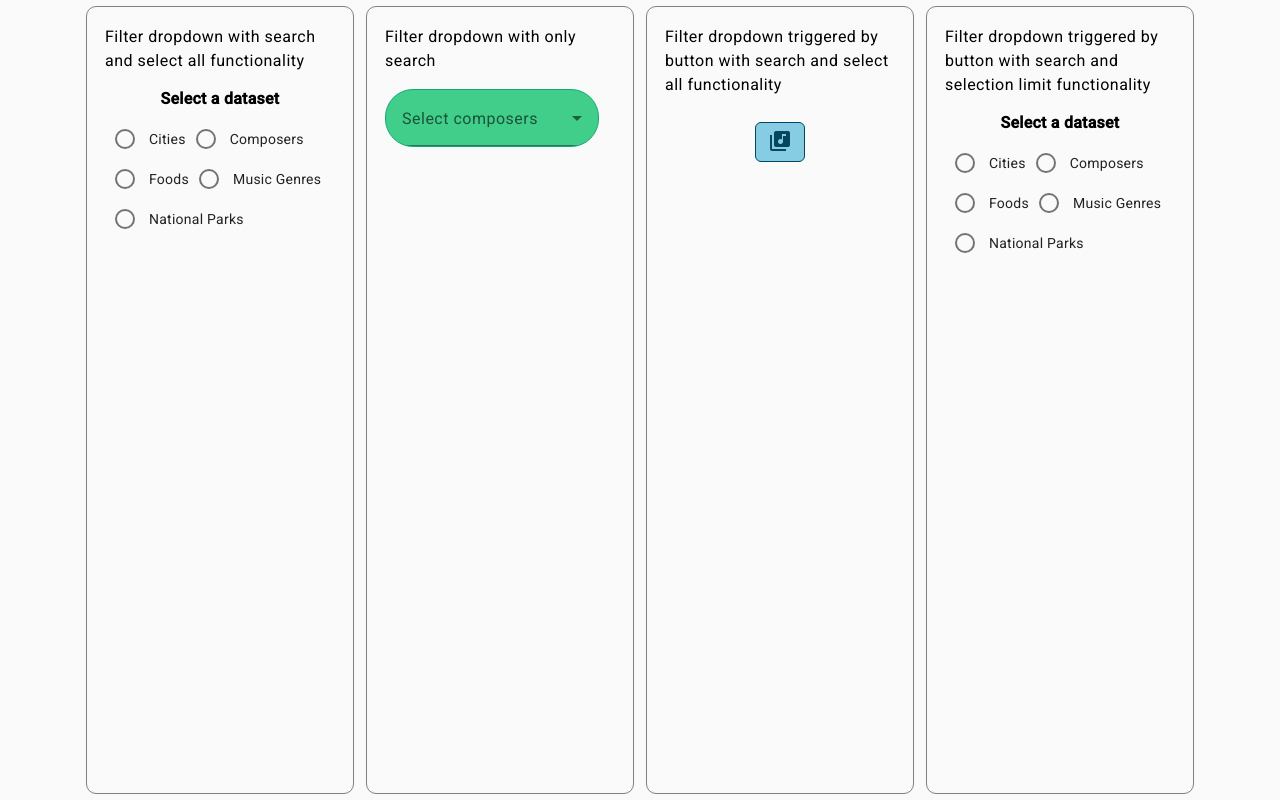
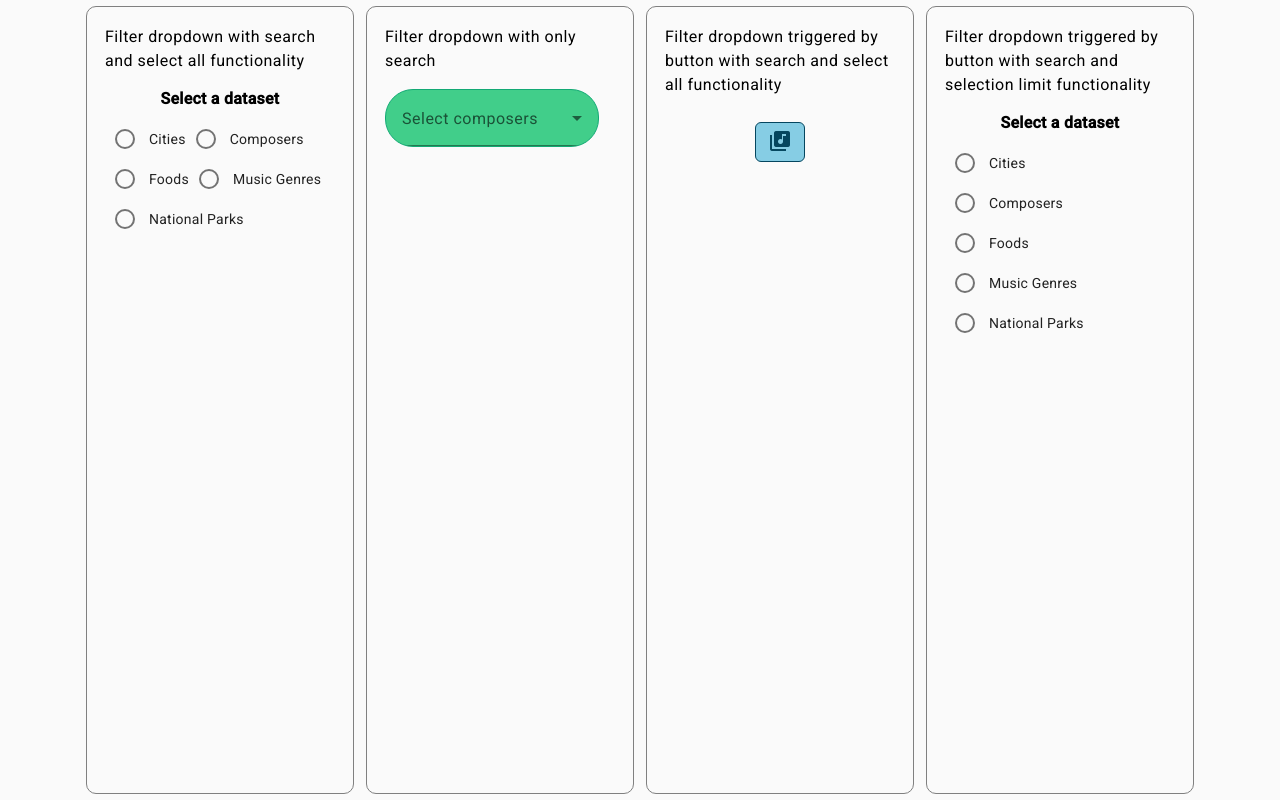
Before and after one commit to ztw17/generic-filter-dropdown, an Angular app: page / in a window 1280 px wide. Built offline with nearby package versions, Linux system fonts and the light colour scheme.

Commit message:
Change alignment of radio buttons

```diff
--- a/src/app/app.component.html
+++ b/src/app/app.component.html
@@ -12,13 +12,11 @@
         (dropdownSelectionChange)="updateSelectedItems($event, 0)"
         [datasetChanged$]="datasetOneChanged$">
       </filter-dropdown>
-      <div class="chips-container">
       <mat-chip-listbox>
         <div *ngFor="let option of firstOptions">
           <mat-chip>{{option.value}}</mat-chip>
         </div>
       </mat-chip-listbox>
-      </div>
     </div>
     <div class="dropdown-wrapper" [class.hide]="dropdownHidden">
       <h4>Filter dropdown with only search</h4>
@@ -28,13 +26,11 @@
         [searchOnly]="true"
         (dropdownSelectionChange)="updateSelectedItems($event, 1)">
       </filter-dropdown>
-      <div class="chips-container">
       <mat-chip-listbox>
         <div *ngFor="let option of secondOptions">
           <mat-chip>{{option.value}}</mat-chip>
         </div>
       </mat-chip-listbox>
-      </div>
     </div>
     <div class="dropdown-wrapper" [class.hide]="dropdownHidden">
       <h4>Filter dropdown triggered by button with search and select all functionality</h4>
@@ -57,7 +53,7 @@
     <div class="dropdown-wrapper" [class.hide]="dropdownHidden">
       <h4>Filter dropdown triggered by button with search and selection limit functionality</h4>
       <div class="select-dataset-text">Select a dataset</div>
-      <mat-radio-group aria-label="Select an option" (change)="selectDataset($event.value, 1)">
+      <mat-radio-group aria-label="Select an option" (change)="selectDataset($event.value, 1)" class="radio-buttons-container">
         <mat-radio-button *ngFor="let option of datasetOptions" [value]="option">{{option}}</mat-radio-button>
       </mat-radio-group>
       <filter-dropdown
--- a/src/app/app.component.scss
+++ b/src/app/app.component.scss
@@ -31,6 +31,10 @@
 	margin-top: 22px;
 }
 
+.radio-buttons-container {
+	display: grid;
+}
+
 .hide {
 	display: none;
 }
```
Lines whose indentation alone changed are shown as unchanged.
